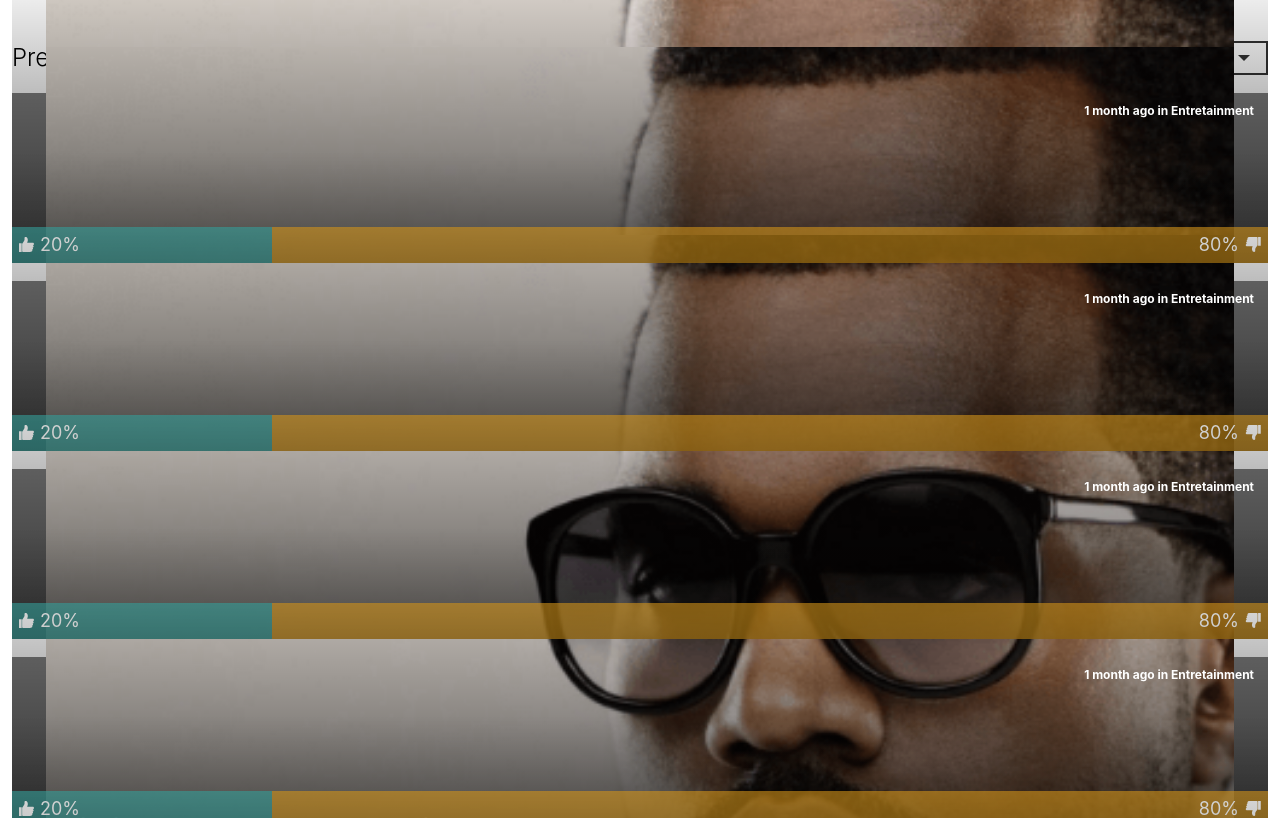
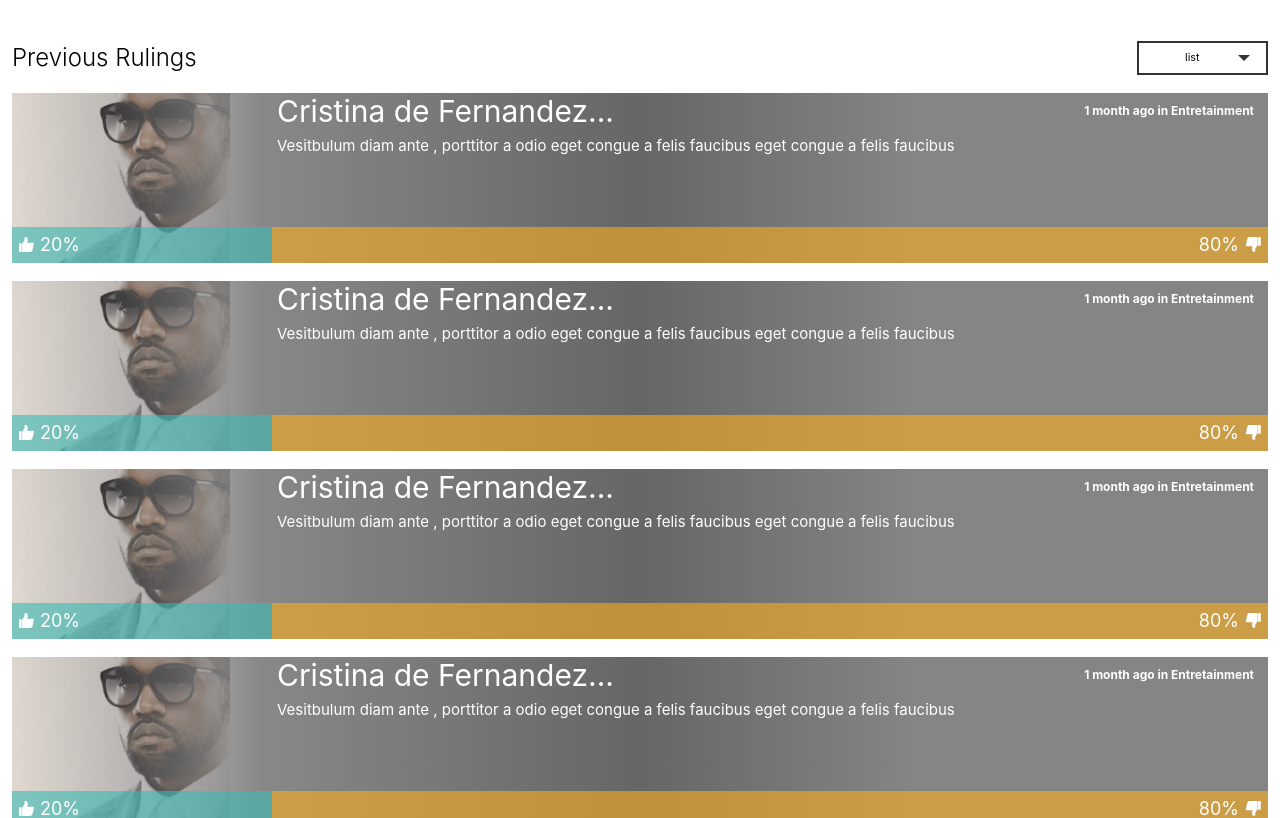
Before and after one commit to rmacuna/votes-widget, a React (Create React App) app: page / in a window 1280 px wide. Shown: the top 818 px of the page. Built offline with nearby package versions, Linux system fonts and the light colour scheme.

Commit message:
refactor: Added thumb button

```diff
--- a/src/components/carousel-card/CarouselCard.styles.ts
+++ b/src/components/carousel-card/CarouselCard.styles.ts
@@ -1,4 +1,5 @@
 import styled, { css } from "styled-components";
+import { DESKTOP_MIN, PHONE_MAX, TABLET_MIN } from "../common-utils/constants";
 
 const TwoLinesText = css`
   display: -webkit-box;
@@ -12,11 +13,26 @@ export const CarouselCardContainer = styled.section`
   width: 100%;
   height: 100%;
   display: flex;
+  flex-direction: column;
+
+  // mobile devices
+  @media (max-width: ${PHONE_MAX}) {
     padding-left: 34px;
     padding-right: 34px;
-  flex-direction: column;
     justify-content: center;
-  background: linear-gradient(to top, rgba(0, 0, 0, 0.5), rgba(0, 0, 0, 0.5));
+  }
+  // tablet devices
+  @media (min-width: ${TABLET_MIN}) {
+    padding-left: 165px;
+    padding-right: 12px;
+    justify-content: flex-start;
+  }
+  // desktop devices
+  @media (min-width: ${DESKTOP_MIN}) {
+    padding-left: 265px;
+    padding-right: 12px;
+    justify-content: flex-start;
+  }
 `;
 
 export const CardTitle = styled.h1`
@@ -33,6 +49,7 @@ export const CardTitle = styled.h1`
 export const CardContent = styled.div`
   z-index: 1;
   display: flex;
+  position: relative;
   flex-direction: column;
   justify-content: center;
 `;
@@ -53,8 +70,9 @@ export const UpdateTimestamp = styled.span`
   font-weight: 700;
   text-align: end;
   align-self: flex-end;
+  z-index: 1;
   // Tablet and desktop
-  @media (min-width: 768px) {
+  @media (min-width: ${TABLET_MIN}) {
     position: absolute;
     top: 0;
     right: 0;
@@ -64,28 +82,69 @@ export const UpdateTimestamp = styled.span`
 
 export const CardBackdrop = styled.div`
   position: absolute;
+  width: 100%;
+  height: 100%;
   bottom: 0;
   left: 0;
-  height: 300px;
   z-index: 1;
-  width: 100%;
+
+  @media (max-width: ${PHONE_MAX}) {
     background: linear-gradient(
       180deg,
       rgba(0, 0, 0, 0.0001) 0%,
       rgba(0, 0, 0, 0.6) 100%
     );
+  }
+  // Tabley devices and not desktop
+  @media (min-width: ${TABLET_MIN}) {
+    background: linear-gradient(
+      90deg,
+      rgba(0, 0, 0, 0.0001) 0%,
+      #888888 19.79%,
+      #666666 50%,
+      rgba(51, 51, 51, 0.6) 71.88%
+    );
+  }
+
+  @media (min-width: ${DESKTOP_MIN}) {
+    background: linear-gradient(
+      90deg,
+      rgba(0, 0, 0, 0.0001) 0%,
+      #888888 19.79%,
+      #666666 50%,
+      rgba(51, 51, 51, 0.6) 71.88%
+    );
+  }
 `;
 
 export const CardImage = styled.img`
   // Only in mobile
-  @media (max-width: 767px) {
   width: 100%;
   height: 100%;
   position: absolute;
+  @media (max-width: ${PHONE_MAX}) {
     left: 0;
     right: 0;
     top: 0;
     bottom: 0;
     object-fit: cover;
   }
+  /* @media (min-width: 768px) and (max-width: 1023px) */
+  // Tablet device and not desktop
+  @media (min-width: ${TABLET_MIN}) {
+    left: 0;
+    top: 0;
+    bottom: 0;
+    width: 190px;
+    height: 100%;
+    object-fit: cover;
+    object-position: left;
+  }
+  // Desktop
+  @media (min-width: ${DESKTOP_MIN}) {
+    width: 218px;
+    height: 100%;
+    object-fit: cover;
+    object-position: left;
+  }
 `;
--- a/src/components/carousel-card/CarouselCard.tsx
+++ b/src/components/carousel-card/CarouselCard.tsx
@@ -9,6 +9,7 @@ import {
 } from "./CarouselCard.styles";
 import { GaugeBar } from "./gauge-bar/GaugeBar";
 import kanye from "../../assets/img/kanye.jpeg";
+import { ellipsisName } from "./helpers";
 
 export const CarouselCard = () => {
   return (
@@ -16,14 +17,13 @@ export const CarouselCard = () => {
       <CardBackdrop />
       <CardImage src={kanye} />
       <CardContent>
-        <CardTitle>Cristina de Fernandez Aguilar</CardTitle>
+        <CardTitle>{ellipsisName("Cristina de Fernandez Aguilar")}</CardTitle>
         <CardDescription>
           Vesitbulum diam ante , porttitor a odio eget congue a felis faucibus
           eget congue a felis faucibus
         </CardDescription>
-        <UpdateTimestamp>1 month ago in Entretainment</UpdateTimestamp>
       </CardContent>
-
+      <UpdateTimestamp>1 month ago in Entretainment</UpdateTimestamp>
       <GaugeBar />
     </CarouselCardContainer>
   );
--- /dev/null
+++ b/src/components/carousel-card/helpers.ts
@@ -0,0 +1,7 @@
+// Transform long names to ellipsis or shorten them
+export const ellipsisName = (name: string, maxLength: number = 24) => {
+  if (name.length > maxLength) {
+    return `${name.slice(0, maxLength - 3)}...`;
+  }
+  return name;
+};
--- a/src/components/common-ui/dropdown/Dropdown.styles.ts
+++ b/src/components/common-ui/dropdown/Dropdown.styles.ts
@@ -1,4 +1,5 @@
 import styled, { css } from "styled-components";
+import { PHONE_MAX } from "../../common-utils/constants";
 
 interface DropdownMenuProps {
   readonly isOpen: boolean;
@@ -18,7 +19,7 @@ export const DropdownContainer = styled.div`
   flex-wrap: wrap;
   border: 2px solid #333333;
   // Hide in mobile devices
-  @media (max-width: 768px) {
+  @media (max-width: ${PHONE_MAX}) {
     display: none;
   }
 `;
--- a/src/components/common-utils/constants.ts
+++ b/src/components/common-utils/constants.ts
@@ -12,3 +12,8 @@ export const VIEWMODE_OPTIONS = [
     value: "grid",
   },
 ] as ISelectOption[];
+
+export const PHONE_MAX = "767px";
+export const TABLET_MIN = "768px";
+export const DESKTOP_MIN = "1024px";
+export const XL_MIN = "1200px";
--- a/src/components/thumb-button/ThumbButton.tsx
+++ b/src/components/thumb-button/ThumbButton.tsx
@@ -1,3 +1,5 @@
+import { ThumbButtonStyled } from "./ThumbButton.styles";
+
 export const ThumbButton = () => {
-  return <button>Thumb Button</button>;
+  return <ThumbButtonStyled buttonType="up" />;
 };
```
Also changed, not shown: src/components/carousel/Carousel.styles.ts (+8 -3 lines), src/components/thumb-button/ThumbButton.styles.ts (+15 -1 lines). Lines whose indentation alone changed are shown as unchanged.
